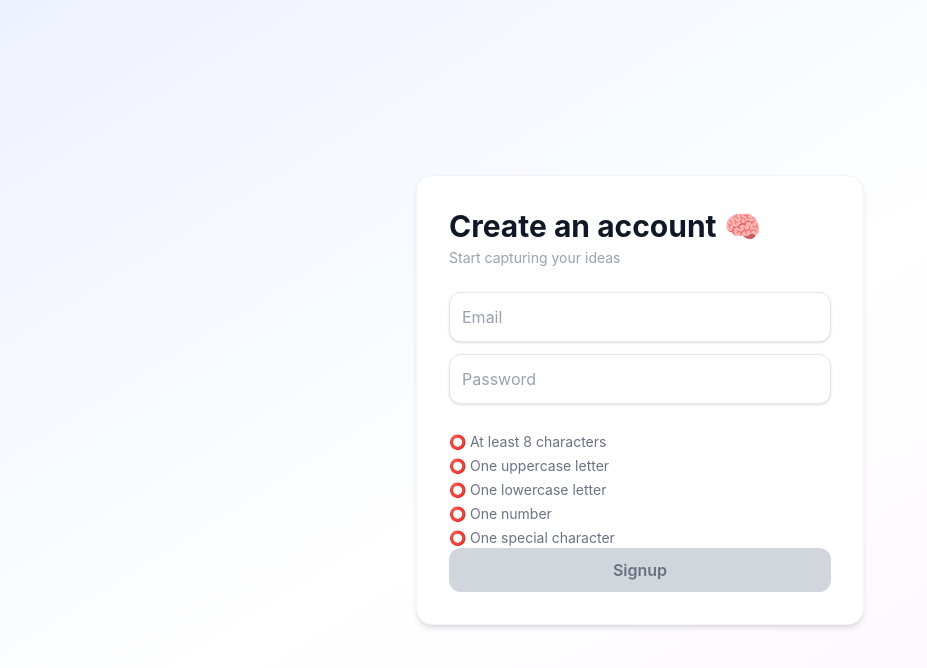
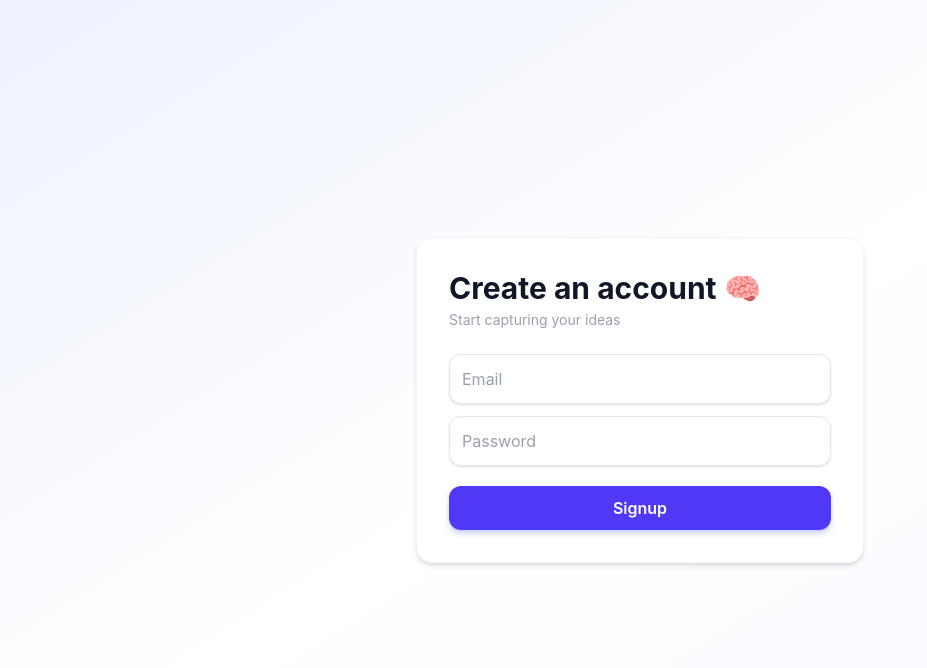
Before and after one commit to arundhatiharnoorkar/Second-Brain-App, a React (Vite) app in the folder client/: page /signup in a window 1280 px wide. Shown: the top 668 px of the page, without its empty margins (0-927 px from the left). Built offline with nearby package versions, Linux system fonts and the light colour scheme; no server answers.

Commit message:
Fix validations again

```diff
--- a/client/src/pages/Signup.tsx
+++ b/client/src/pages/Signup.tsx
@@ -10,33 +10,11 @@ function Signup() {
   const [password, setPassword] = useState("");
   const [error, setError] = useState("");
 
-  const passwordChecks = {
-  length: password.length >= 8,
-  uppercase: /[A-Z]/.test(password),
-  lowercase: /[a-z]/.test(password),
-  number: /[0-9]/.test(password),
-  special: /[^A-Za-z0-9]/.test(password),
-};
-
-const isPasswordValid =
-  passwordChecks.length &&
-  passwordChecks.uppercase &&
-  passwordChecks.lowercase &&
-  passwordChecks.number &&
-  passwordChecks.special;
-
   const handleSignup = async () => {
-
-    if (!email.trim()){
-      setError("Email is required");
-      return;
-    }
-
-    if (!password.trim()){
-      setError("password is required");
-      return;
-    }
-
+if (!email.trim() || !password.trim()) {
+    setError("Email and password are required");
+    return;
+  }
 
     try {
         console.log("button clicked");
@@ -82,39 +60,11 @@ const isPasswordValid =
           className="bg-white text-gray-900 placeholder-gray-400 border border-gray-200 rounded-xl p-3 w-full mb-5 shadow-sm focus:outline-none focus:ring-2 focus:ring-indigo-400 focus:border-transparent transition"
         />
 
-        <div className="text-sm mt-2 space-y-1">
-  <p className={passwordChecks.length ? "text-green-600" : "text-gray-500"}>
-    {passwordChecks.length ? "✅" : "⭕"} At least 8 characters
-  </p>
-
-  <p className={passwordChecks.uppercase ? "text-green-600" : "text-gray-500"}>
-    {passwordChecks.uppercase ? "✅" : "⭕"} One uppercase letter
-  </p>
-
-  <p className={passwordChecks.lowercase ? "text-green-600" : "text-gray-500"}>
-    {passwordChecks.lowercase ? "✅" : "⭕"} One lowercase letter
-  </p>
-
-  <p className={passwordChecks.number ? "text-green-600" : "text-gray-500"}>
-    {passwordChecks.number ? "✅" : "⭕"} One number
-  </p>
-
-  <p className={passwordChecks.special ? "text-green-600" : "text-gray-500"}>
-    {passwordChecks.special ? "✅" : "⭕"} One special character
-  </p>
-</div>
-
-       <button
-  onClick={handleSignup}
-  disabled={!isPasswordValid}
-  className={`w-full py-2.5 rounded-xl font-semibold transition ${
-    isPasswordValid
-      ? "bg-indigo-600 hover:bg-indigo-700 text-white"
-      : "bg-gray-300 text-gray-500 cursor-not-allowed"
-  }`}
->
-  Signup
-</button>
+        <button onClick={handleSignup}
+          className="bg-indigo-600 hover:bg-indigo-700 active:bg-indigo-800 text-white w-full py-2.5 font-semibold rounded-xl transition shadow-md shadow-indigo-200"
+        >
+          Signup
+        </button>
 
         {error && (
   <p className="text-red-500">
```
